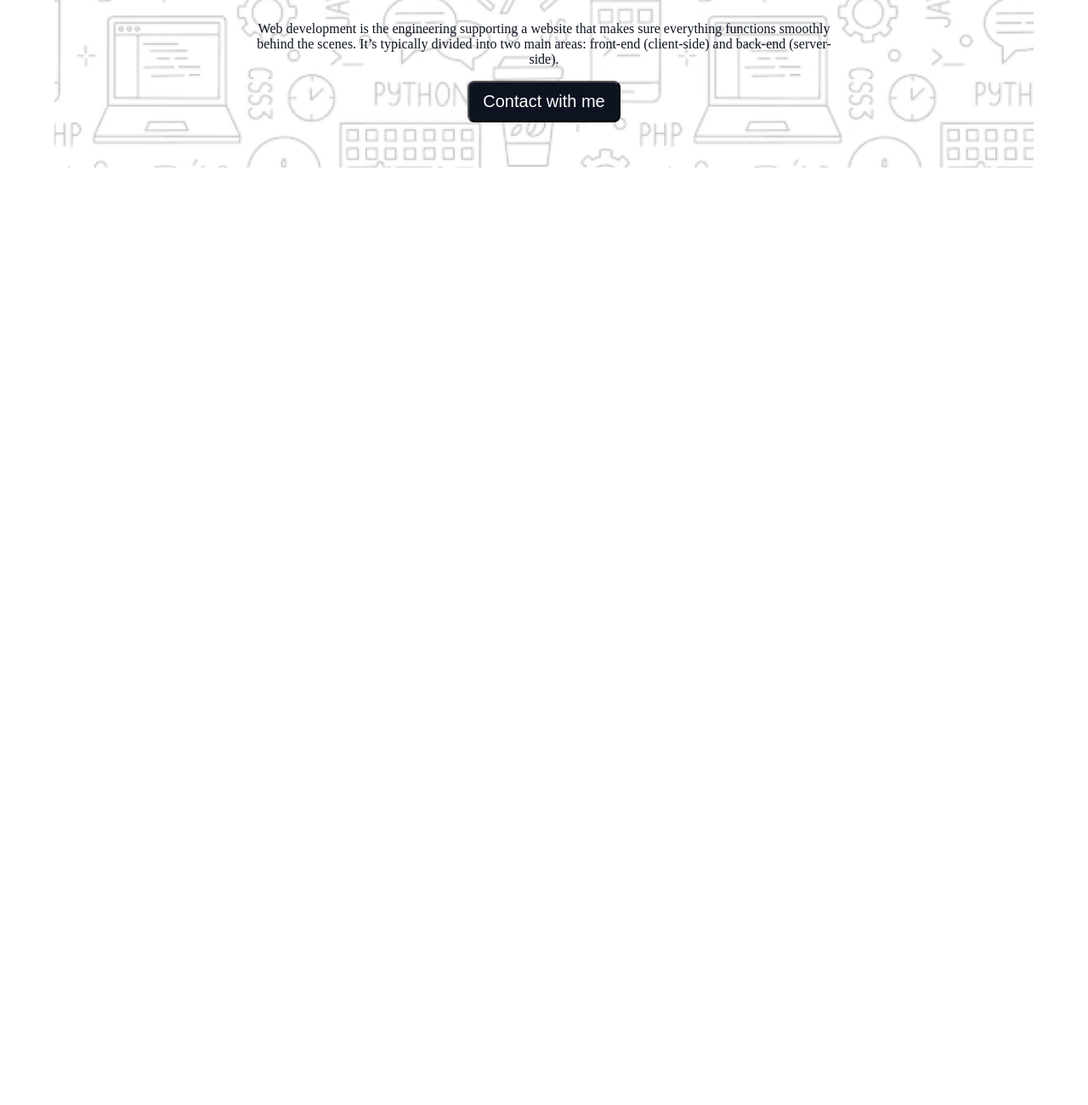
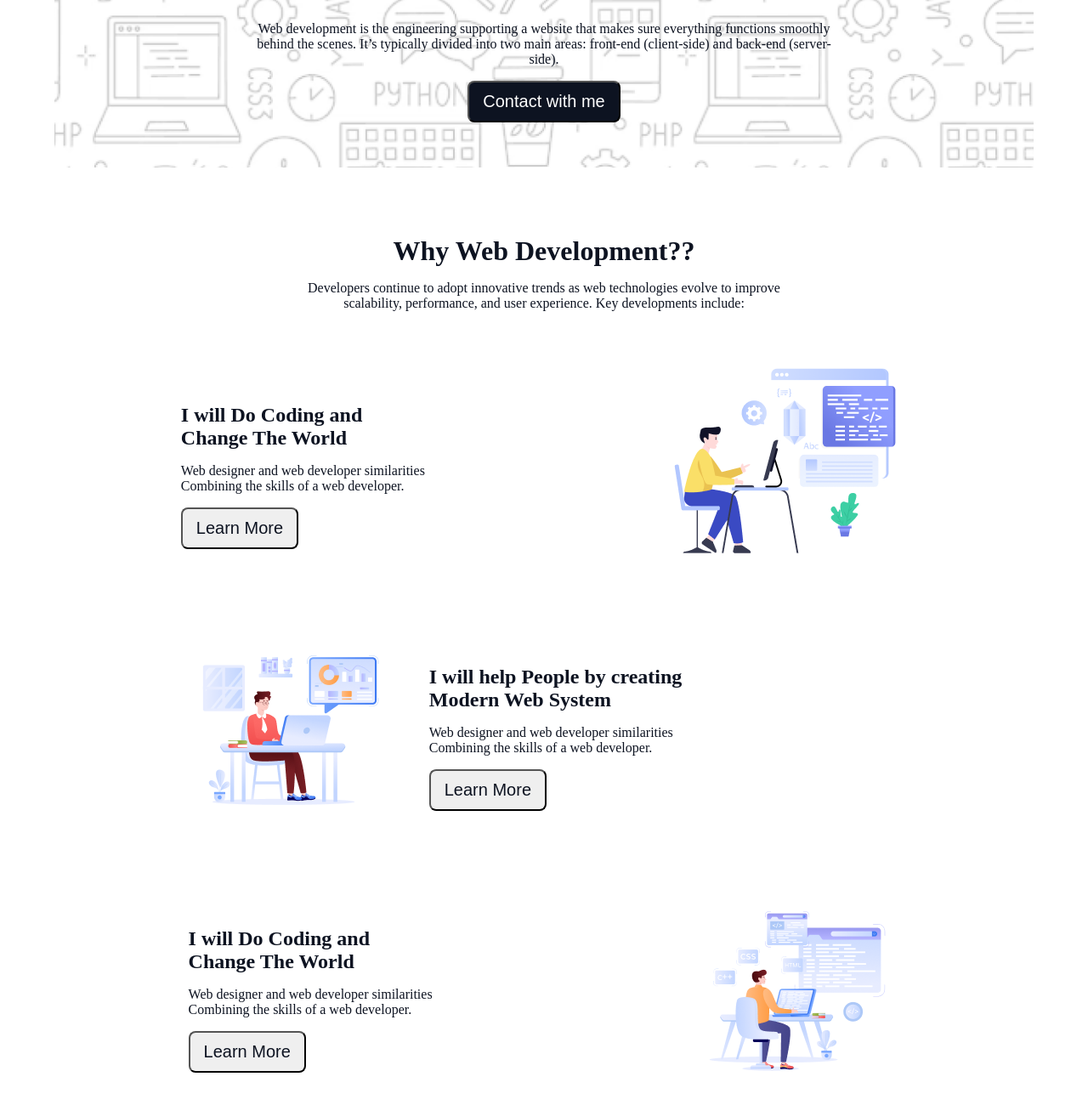
Before and after one commit to Ismail9942/Development_assignment, a plain HTML site: page index.html in a window 1280 px wide. Shown: the part 588-1888 px from the top of the page at 85% size. Before the commit the page ends 849 px from the top, so only its background shows below. Drawn offline with Linux system fonts and the light colour scheme; a web font is replaced by a local one.

Commit message:
my blog section ok

```diff
--- a/index.html
+++ b/index.html
@@ -30,6 +30,70 @@
     </header>
 
     <!-- main section design -->
-    <main></main>
+    <main>
+      <section>
+        <div class="blog-text">
+          <h3 class="title">Why Web Development??</h3>
+          <p class="discretion">
+            Developers continue to adopt innovative trends as web technologies
+            evolve to improve scalability, performance, and user experience. Key
+            developments include:
+          </p>
+        </div>
+        <!-- card design -->
+        <div class="card-container">
+          <div class="card">
+            <div class="card-left">
+              <h3 class="card-title">
+                I will Do Coding and <br />
+                Change The World
+              </h3>
+              <p class="card-discretion">
+                Web designer and web developer similarities Combining the skills
+                of a web developer.
+              </p>
+              <button class="btn">Learn More</button>
+            </div>
+            <div class="card-right">
+              <img src="images/Layer_1.png" alt="development-img" />
+            </div>
+          </div>
+
+          <div class="card">
+            <div class="card-right">
+              <img src="images/Group 3.png" alt="development-img" />
+            </div>
+
+            <div class="card-left">
+              <h3 class="card-title">
+                I will help People by creating <br />
+                Modern Web System
+              </h3>
+              <p class="card-discretion">
+                Web designer and web developer similarities Combining the skills
+                of a web developer.
+              </p>
+              <button class="btn">Learn More</button>
+            </div>
+          </div>
+          <div class="card">
+            <div class="card-left">
+              <h3 class="card-title">
+                I will Do Coding and <br />
+                Change The World
+              </h3>
+              <p class="card-discretion">
+                Web designer and web developer similarities Combining the skills
+                of a web developer.
+              </p>
+              <button class="btn">Learn More</button>
+            </div>
+            <div class="card-right">
+              <img src="images/Group 4.png" alt="development-img" />
+            </div>
+          </div>
+        </div>
+      </section>
+    </main>
   </body>
 </html>
```
